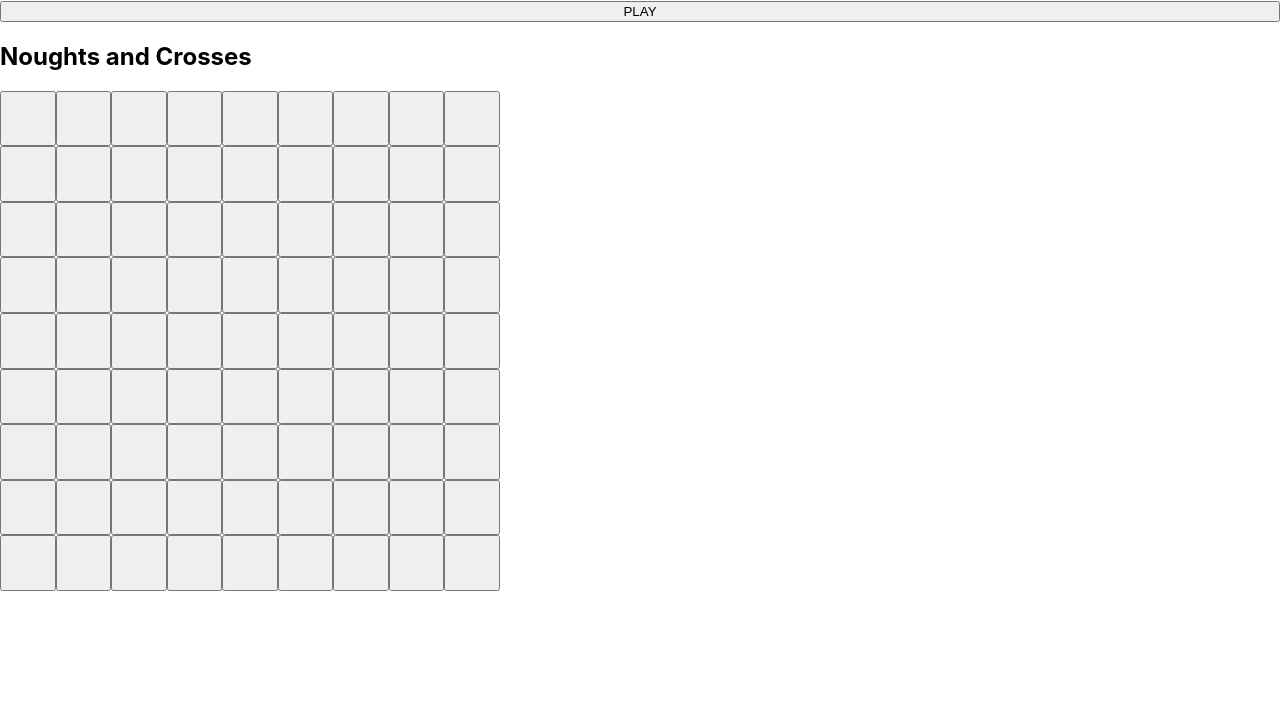
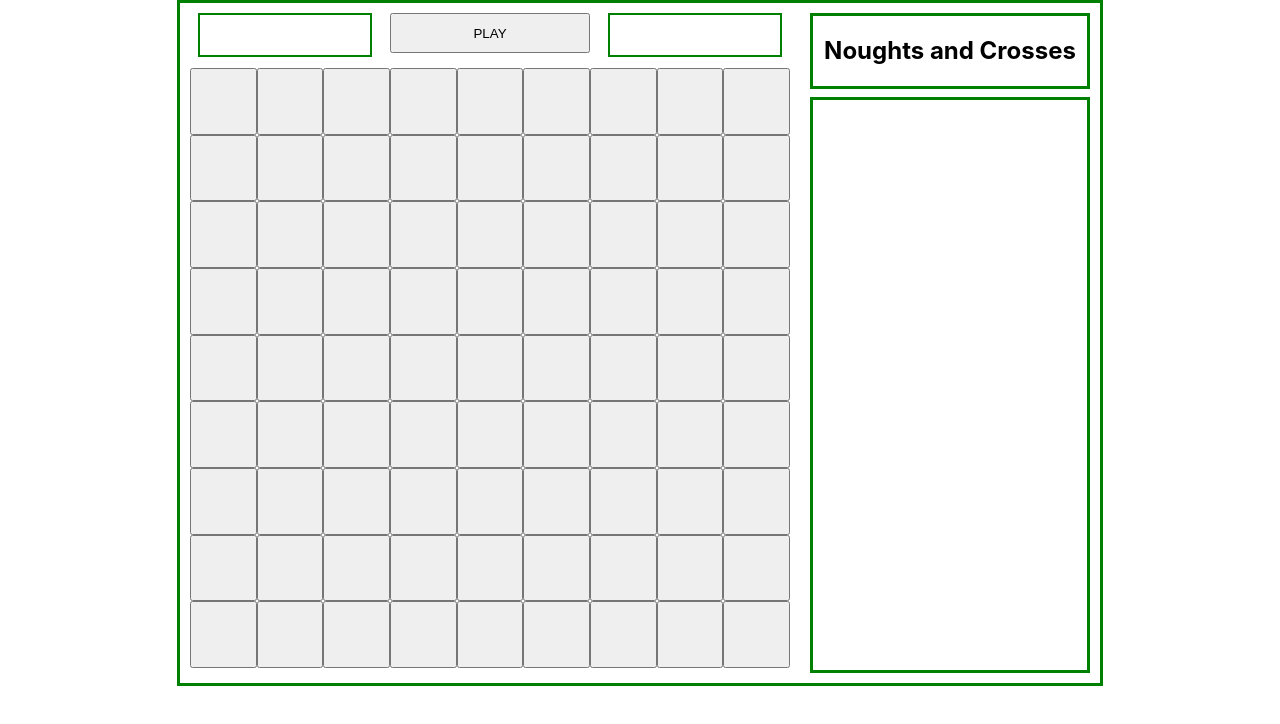
Before and after one commit to profil04/Noughts-And-Crosses, a React (Create React App) app: page / in a window 1280 px wide. Shown: the top 724 px of the page. Built offline with nearby package versions, Linux system fonts and the light colour scheme.

Commit message:
layout finished

```diff
--- a/src/App.css
+++ b/src/App.css
@@ -1,9 +1,17 @@
 .interface {
+  display: flex;
+  justify-content: center;
+  gap: 20px;
+  margin: auto;
+  width: 900px;
+  height: 660px;
+  border: 3px solid green;
+  padding: 10px;
 }
 
 .board {
-  width: 500px;
-  height: 500px;
+  width: 600px;
+  height: 600px;
   display: grid;
   grid-template-columns: 1fr 1fr 1fr;
   grid-template-rows: 1fr 1fr 1fr;
@@ -31,3 +39,58 @@ button {
   width: 100%;
   height: 100%;
 }
+
+.headerWithData {
+  width: auto;
+  height: 50px;
+  display: flex;
+  flex-direction: row;
+  justify-content: center;
+  gap: 18px;
+}
+
+.player1Points {
+  width: 170px;
+  height: 40px;
+  border: 2px solid green;
+}
+
+.player2Points {
+  width: 170px;
+  height: 40px;
+  border: 2px solid green;
+}
+
+.timer {
+  width: 200px;
+  height: 40px;
+}
+
+.leftSide {
+  display: grid;
+  column-gap: 5px;
+  grid-template-areas:
+    "."
+    ".";
+}
+
+.timelineAndTitle {
+  display: grid;
+  width: 300px;
+  height: auto;
+  grid-template-areas:
+    "."
+    ".";
+  grid-template-rows: 1fr 1fr;
+}
+
+.title {
+  text-align: center;
+  height: 70px;
+  border: 3px solid green;
+}
+
+.timeline {
+  height: 570px;
+  border: 3px solid green;
+}
--- a/src/App.js
+++ b/src/App.js
@@ -3,9 +3,9 @@ import './App.css';
 
 function App() {
   return (
-    <>
+    <div className='app'>
       <Interface/>
-    </>
+    </div>
   );
 }
 
--- a/src/components/HeaderWithData.js
+++ b/src/components/HeaderWithData.js
@@ -2,6 +2,7 @@ import React, { Component } from 'react'
 import Player1Points from './Player1Points'
 import Player2Points from './Player2Points'
 import Timer from './Timer'
+import '../App.css';
 
 export class HeaderWithData extends Component {
 
--- a/src/components/Interface.js
+++ b/src/components/Interface.js
@@ -4,13 +4,16 @@ import TimelineAndTitle from './TimelineAndTitle'
 import Board from './Board'
 
 
+
 export default class Interface extends Component {
     render() {
         return (
             <div className='interface'>
-                <HeaderWithData/>
+                <div className='leftSide'>
+                    <HeaderWithData/>
+                    <Board/>
+                </div>
                 <TimelineAndTitle/>
-                <Board/>
             </div>
         )
     }
--- a/src/components/Player1Points.js
+++ b/src/components/Player1Points.js
@@ -1,9 +1,10 @@
 import React, { Component } from 'react'
+import '../App.css';
 
 export default class Player1Points extends Component {
     render() {
         return (
-            <div>
+            <div className='player1Points'>
 
             </div>
         )
--- a/src/components/Player2Points.js
+++ b/src/components/Player2Points.js
@@ -1,9 +1,10 @@
 import React, { Component } from 'react'
+import '../App.css';
 
 export default class Player2Points extends Component {
     render() {
         return (
-            <div>
+            <div className='player2Points'>
 
             </div>
         )
--- a/src/components/Timeline.js
+++ b/src/components/Timeline.js
@@ -3,7 +3,7 @@ import React, { Component } from 'react'
 export default class Timeline extends Component {
     render() {
         return (
-            <div>
+            <div className='timeline'>
 
             </div>
         )
--- a/src/components/TimelineAndTitle.js
+++ b/src/components/TimelineAndTitle.js
@@ -6,7 +6,9 @@ export class TimelineAndTitle extends Component {
     render() {
         return (
             <div className='timelineAndTitle'>
-                <h2>Noughts and Crosses</h2>
+                <div className='title'>
+                    <h2>Noughts and Crosses</h2>
+                </div>
                 <Timeline/>
             </div>
         )
--- a/src/components/Timer.js
+++ b/src/components/Timer.js
@@ -1,4 +1,5 @@
 import React, { Component } from 'react'
+import '../App.css';
 
 export default class Timer extends Component {
 
@@ -13,7 +14,7 @@ export default class Timer extends Component {
 
     render() {
         return (
-            <div>
+            <div className='timer'>
                 <button>PLAY</button>
             </div>
         )
```
